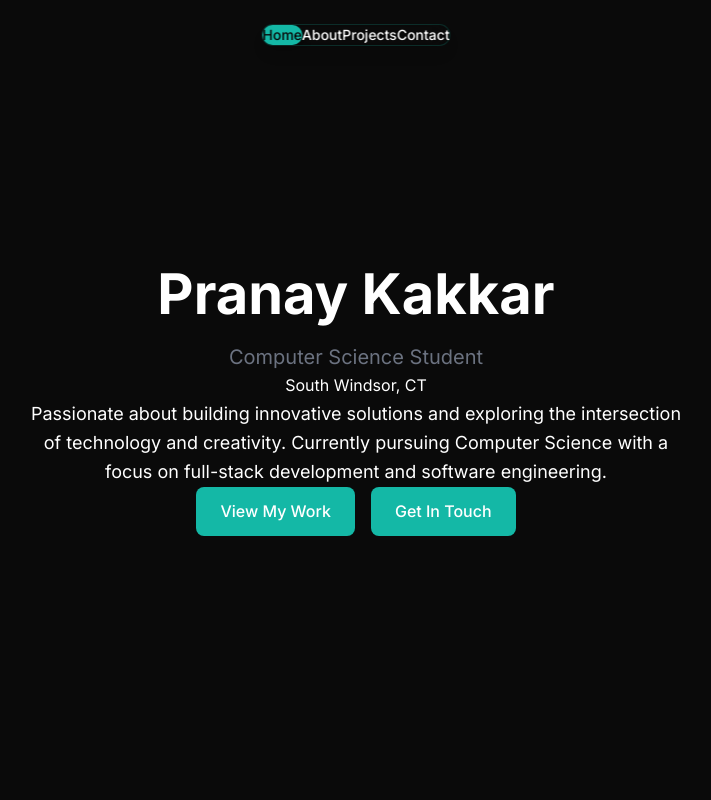
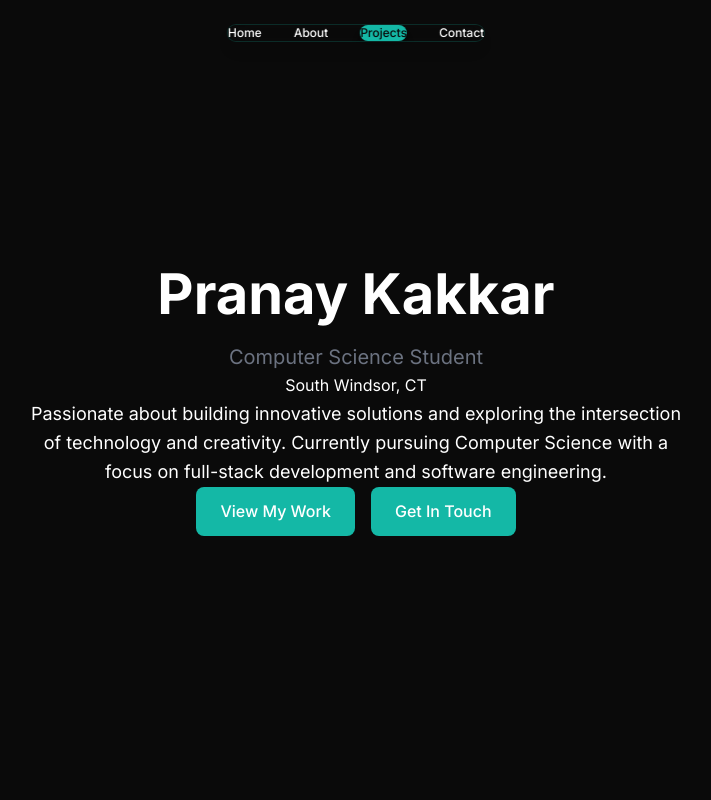
Before and after one commit to PranayK07/personal_website, a Next.js app: page / in a window 1280 px wide. Shown: the top 800 px of the page, without its empty margins (284-995 px from the left). Built offline with nearby package versions, Linux system fonts and the light colour scheme.

Commit message:
Fix navigation bar: increase button padding and spacing, fix Contact highlighting
Co-authored-by: PranayK07 <92957095+PranayK07@users.noreply.github.com>

```diff
--- a/components/Navigation.tsx
+++ b/components/Navigation.tsx
@@ -12,13 +12,15 @@ export default function Navigation() {
 
       // Update active section based on scroll position
       const sections = ['home', 'about', 'projects', 'contact'];
-      const scrollPosition = window.scrollY + 100;
+      const scrollPosition = window.scrollY + window.innerHeight / 2;
 
-      for (const section of sections) {
+      // Check sections in reverse order to handle the bottom of the page correctly
+      for (let i = sections.length - 1; i >= 0; i--) {
+        const section = sections[i];
         const element = document.getElementById(section);
         if (element) {
-          const { offsetTop, offsetHeight } = element;
-          if (scrollPosition >= offsetTop && scrollPosition < offsetTop + offsetHeight) {
+          const { offsetTop } = element;
+          if (scrollPosition >= offsetTop) {
             setActiveSection(section);
             break;
           }
@@ -27,6 +29,7 @@ export default function Navigation() {
     };
 
     window.addEventListener('scroll', handleScroll);
+    handleScroll(); // Call once on mount
     return () => window.removeEventListener('scroll', handleScroll);
   }, []);
 
@@ -47,15 +50,13 @@ export default function Navigation() {
   return (
     <nav className="fixed top-6 left-1/2 transform -translate-x-1/2 z-50">
       <div className="flex items-center justify-center">
-        <div className="bg-background/20 backdrop-blur-md border border-accent/20 rounded-full px-32 py-8 shadow-lg">
-          <div className="flex items-center">
+        <div className="bg-background/20 backdrop-blur-md border border-accent/20 rounded-full px-16 py-6 shadow-lg">
+          <div className="flex items-center gap-8">
             {navItems.map((item, index) => (
               <button
                 key={item.id}
                 onClick={() => scrollToSection(item.id)}
-                className={`px-12 py-6 rounded-full transition-all duration-300 text-sm font-medium ${
-                  index < navItems.length - 1 ? 'mr-24' : ''
-                } ${
+                className={`px-16 py-8 rounded-full transition-all duration-300 text-xs font-medium ${
                   activeSection === item.id
                     ? 'bg-accent text-background shadow-lg'
                     : 'text-foreground hover:text-accent hover:bg-accent/10'
```
